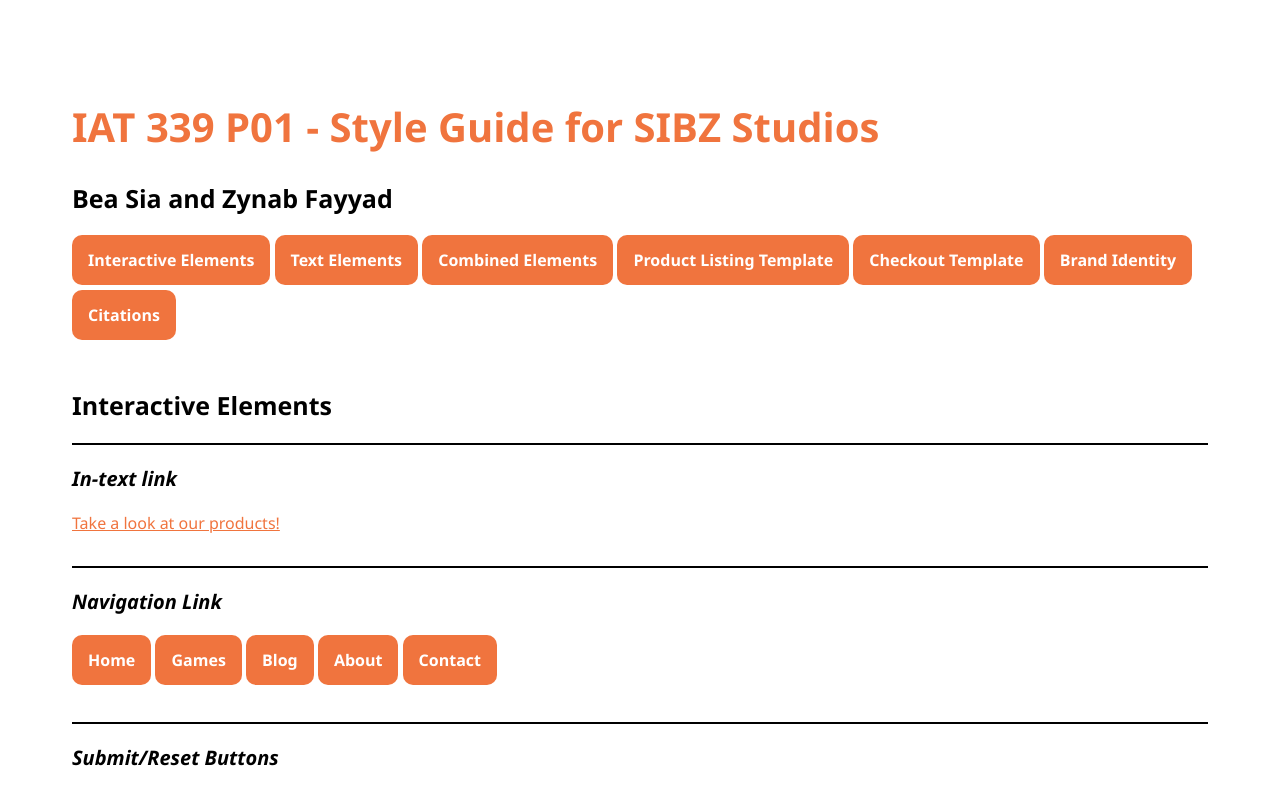
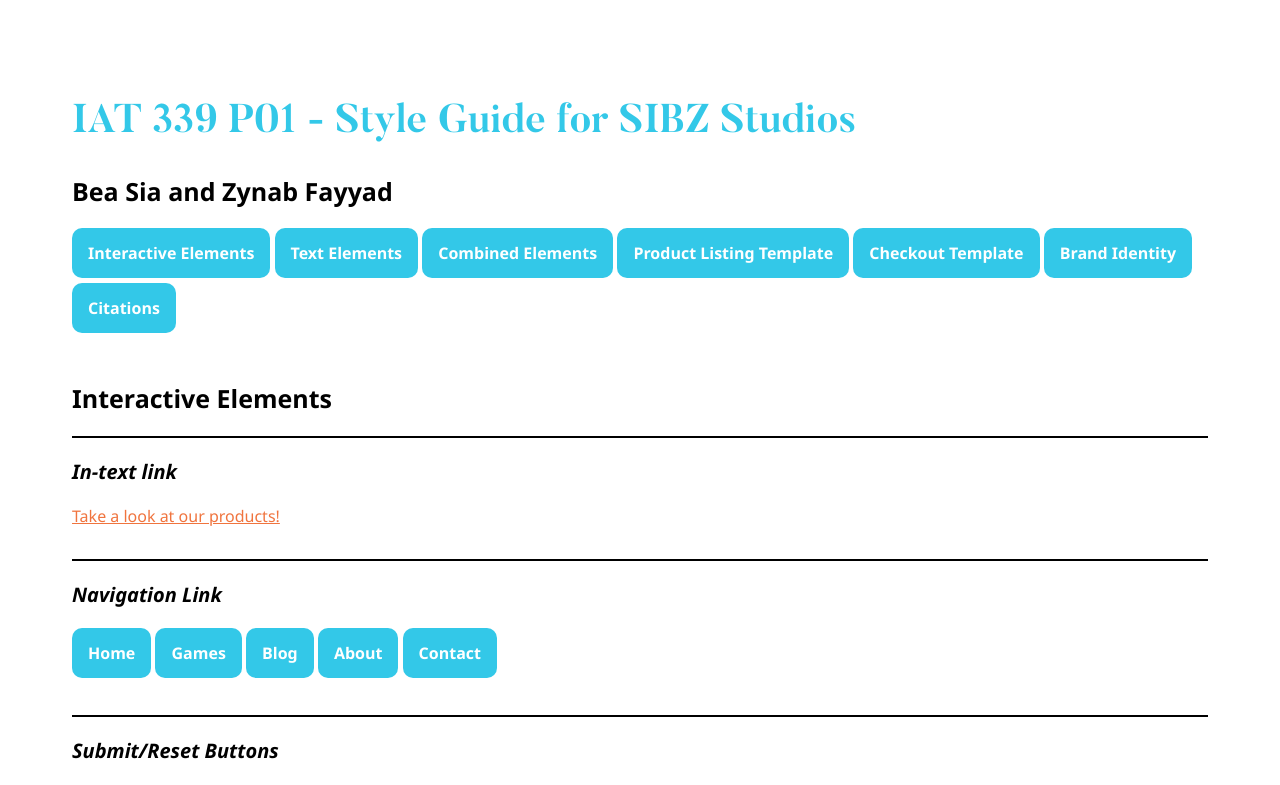
Before and after one commit to zm-f21/IAT-339-P02, a plain HTML site: page index.html in a window 1280 px wide. Shown: the top 785 px of the page. Drawn offline with Linux system fonts and the light colour scheme.

Commit message:
Font and Colour Scheme Change

```diff
--- /dev/null
+++ b/fonts.css
@@ -0,0 +1,23 @@
+/*
+	Please leave the content below alone for this week's tutorial
+*/
+@font-face {
+	font-family: 'Butler_Bold';
+	font-weight: bold;
+	font-style: normal;
+	src: url('../fonts/Butler_Bold.otf');
+}
+
+@font-face {
+	font-family: 'NHaas';
+	font-weight: bolder;
+	font-style: normal;
+	src: url('../fonts/fonts/NHaasGroteskDSPro-26Th.otf');
+}
+
+@font-face {
+	font-family: 'PPSupply';
+	font-weight: lighter;
+	font-style: normal;
+	src: url('../fonts/fonts/PPSupplyMono-Ultralight.otf');
+}
--- a/index.html
+++ b/index.html
@@ -6,6 +6,7 @@
     <title>IAT 339 P01 - Process</title>
     <link href="main.css" rel="stylesheet" type="text/css"/>
     <link href="grid.css" rel="stylesheet" type="text/css"/>
+    <link href="fonts.css" rel="stylesheet" type="text/css"/>
   </head>
 
   <body>
--- a/main.css
+++ b/main.css
@@ -62,7 +62,7 @@ nav a {
   border-radius: 10px; /* Citation: https://www.w3schools.com/css/css3_borders.asp */
   overflow: hidden;
   text-align: center;
-  background-color: #f0743e;
+  background-color: #33C8E8;
   padding: 14px 16px;
   text-decoration: none;
 }
@@ -133,7 +133,8 @@ input:hover, input:focus {
 
 
 h1 {
-  color:#f0743e;
+  font-family: "Butler_Bold", Verdana, serif;
+  color:#33C8E8;
   font-size: 40px;
 }
 
```
Also changed, not shown: checkout.html (+1 -1 lines), fonts/Butler_Black.otf (added), fonts/Butler_Bold.otf (added), fonts/Butler_ExtraBold.otf (added), fonts/NHaasGroteskDSPro-25Th.otf (added), fonts/NHaasGroteskDSPro-26ThIt.otf (added), fonts/PPSupplyMono-Ultralight.otf (added).
